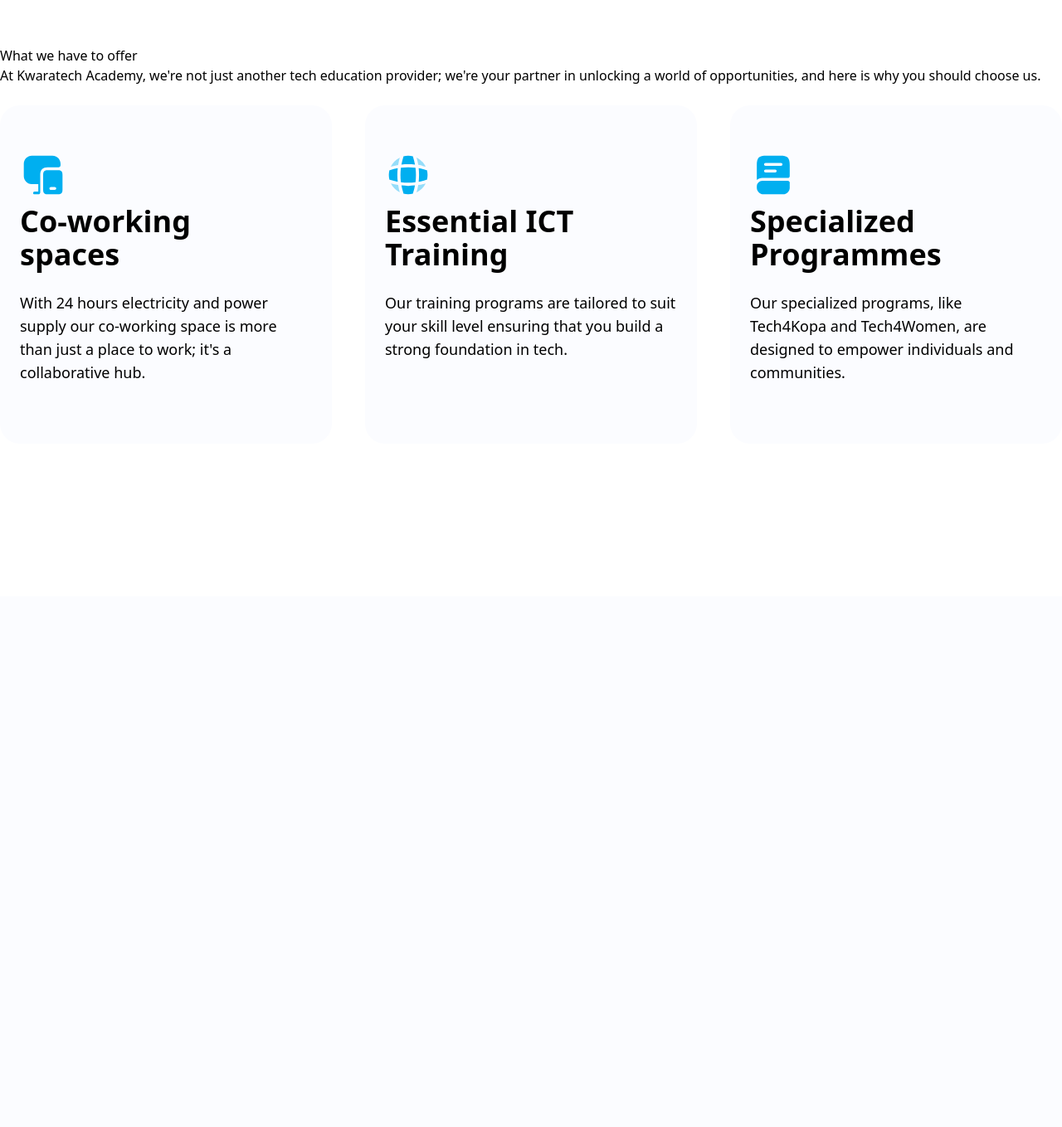
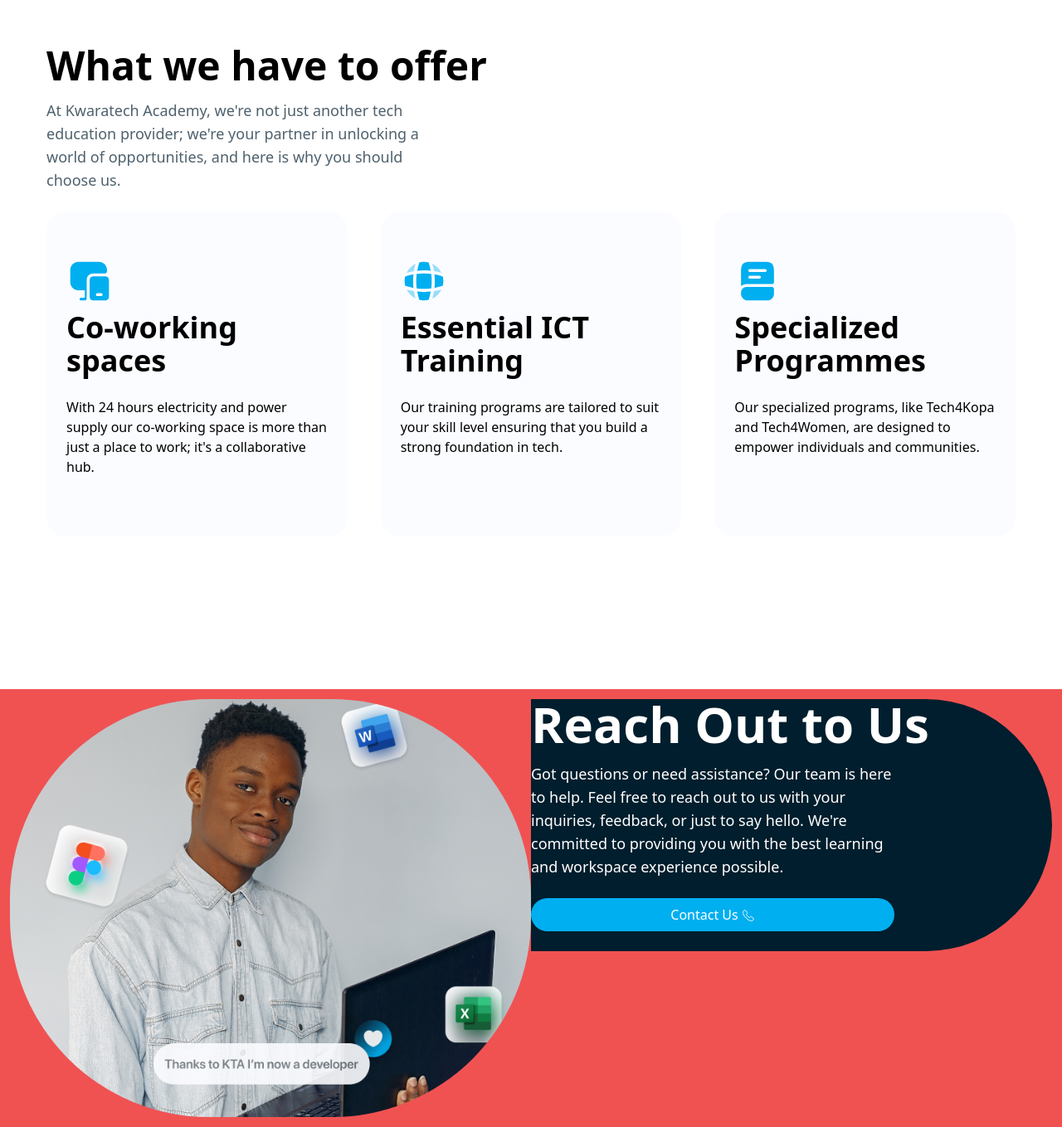
Before and after one commit to best2025j/kta-project, a React (Vite) app: page / in a window 1280 px wide. Shown: the part 3509-4868 px from the top of the page at 83% size. Before the commit the page ends 4228 px from the top, so only its background shows below. Built offline with nearby package versions, Linux system fonts and the light colour scheme.

Commit message:
contactUs added

```diff
--- a/src/components/carouselSections/CarouselCard.jsx
+++ b/src/components/carouselSections/CarouselCard.jsx
@@ -1,6 +1,7 @@
 import React, { useState } from "react";
 import "animate.css";
 import ButtonWhite from "../Buttons/ButtonWhite";
+import ViewAllCoursesIcon from "../icons/ViewAllCoursesIcon.JSX";
 
 const CarouselCard = () => {
   const staffData = [
@@ -24,24 +25,6 @@
   ];
 
   const [hoveredIndex, setHoveredIndex] = useState(null);
-
-  const ViewAllCoursesIcon = () => (
-    <div className="text-white pt-1 pl-1">
-      <svg
-        xmlns="http://www.w3.org/2000/svg"
-        fill="none"
-        viewBox="0 0 24 24"
-        stroke="currentColor"
-        className="w-4 h-4"
-      >
-        <path
-          strokeLinecap="round"
-          strokeLinejoin="round"
-          d="M13.5 4.5L21 12m0 0l-7.5 7.5M21 12H3"
-        />
-      </svg>
-    </div>
-  );
 
   return (
     <div className="w-full h-full">
--- /dev/null
+++ b/src/components/icons/ContactIcon.jsx
@@ -0,0 +1,24 @@
+import React from "react";
+
+const ContactIcon = () => {
+  return (
+    <div className="text-white pl-1 pt-[2px]">
+      <svg
+        xmlns="http://www.w3.org/2000/svg"
+        width="16"
+        height="16"
+        viewBox="0 0 24 25"
+        fill="none"
+      >
+        <path
+          d="M21.97 18.83C21.97 19.19 21.89 19.56 21.72 19.92C21.55 20.28 21.33 20.62 21.04 20.94C20.55 21.48 20.01 21.87 19.4 22.12C18.8 22.37 18.15 22.5 17.45 22.5C16.43 22.5 15.34 22.26 14.19 21.77C13.04 21.28 11.89 20.62 10.75 19.79C9.6 18.95 8.51 18.02 7.47 16.99C6.44 15.95 5.51 14.86 4.68 13.72C3.86 12.58 3.2 11.44 2.72 10.31C2.24 9.17 2 8.08 2 7.04C2 6.36 2.12 5.71 2.36 5.11C2.6 4.5 2.98 3.94 3.51 3.44C4.15 2.81 4.85 2.5 5.59 2.5C5.87 2.5 6.15 2.56 6.4 2.68C6.66 2.8 6.89 2.98 7.07 3.24L9.39 6.51C9.57 6.76 9.7 6.99 9.79 7.21C9.88 7.42 9.93 7.63 9.93 7.82C9.93 8.06 9.86 8.3 9.72 8.53C9.59 8.76 9.4 9 9.16 9.24L8.4 10.03C8.29 10.14 8.24 10.27 8.24 10.43C8.24 10.51 8.25 10.58 8.27 10.66C8.3 10.74 8.33 10.8 8.35 10.86C8.53 11.19 8.84 11.62 9.28 12.14C9.73 12.66 10.21 13.19 10.73 13.72C11.27 14.25 11.79 14.74 12.32 15.19C12.84 15.63 13.27 15.93 13.61 16.11C13.66 16.13 13.72 16.16 13.79 16.19C13.87 16.22 13.95 16.23 14.04 16.23C14.21 16.23 14.34 16.17 14.45 16.06L15.21 15.31C15.46 15.06 15.7 14.87 15.93 14.75C16.16 14.61 16.39 14.54 16.64 14.54C16.83 14.54 17.03 14.58 17.25 14.67C17.47 14.76 17.7 14.89 17.95 15.06L21.26 17.41C21.52 17.59 21.7 17.8 21.81 18.05C21.91 18.3 21.97 18.55 21.97 18.83Z"
+          stroke="white"
+          strokeWidth="1.5"
+          strokeMiterlimit="10"
+        />
+      </svg>
+    </div>
+  );
+};
+
+export default ContactIcon;
--- /dev/null
+++ b/src/components/icons/ViewAllCoursesIcon.jsx
@@ -0,0 +1,23 @@
+import React from "react";
+
+const ViewAllCoursesIcon = () => {
+  return (
+    <div className="text-white pt-1 pl-1">
+      <svg
+        xmlns="http://www.w3.org/2000/svg"
+        fill="none"
+        viewBox="0 0 24 24"
+        stroke="currentColor"
+        className="w-4 h-4"
+      >
+        <path
+          strokeLinecap="round"
+          strokeLinejoin="round"
+          d="M13.5 4.5L21 12m0 0l-7.5 7.5M21 12H3"
+        />
+      </svg>
+    </div>
+  );
+};
+
+export default ViewAllCoursesIcon;
--- a/src/components/sections/Sections.jsx
+++ b/src/components/sections/Sections.jsx
@@ -27,10 +27,10 @@
   ];
 
   return (
-    <div className="py-40 bg-[#ffffff]">
-      <div className="">
-        <h1> What we have to offer</h1>
-        <p>
+    <div className="py-40 bg-[#ffffff] px-14">
+      <div className="space-y-[16px]">
+        <h1 className="text-5xl font-bold"> What we have to offer</h1>
+        <p className="text-lg font-normal text-[#4F616D] w-[480px]">
           At Kwaratech Academy, we're not just another tech education provider;
           we're your partner in unlocking a world of opportunities, and here is
           why you should choose us.
@@ -45,7 +45,7 @@
           >
             <div>{item.svg}</div>
             <h1 className="font-bold text-4xl w-[288px]">{item.headings}</h1>
-            <p className="text-lg py-[16px]">{item.paragraph}</p>
+            <p className="text-md py-[16px]">{item.paragraph}</p>
           </div>
         ))}
       </div>
--- /dev/null
+++ b/src/components/ui/ContactUs.jsx
@@ -0,0 +1,39 @@
+import React from "react";
+import ButtonWhite from "../Buttons/ButtonWhite";
+import ContactIcon from "../icons/ContactIcon";
+
+const ContactUs = () => {
+  return (
+    <div className="flex w-full h-full p-3 bg-red-500">
+      <div className="flex-1">
+        <img src="/Image for Contact Us.png" alt="image"className="rounded-[240px]"/>
+      </div>
+
+      <div className="flex-1 bg-[#001E2D] w-full h-full rounded-r-[240px]">
+        <div className="text-[#fff] space-y-[16px]">
+          <h1 className="text-6xl font-bold">Reach Out to Us</h1>
+          <p className="w-[438px] text-lg font-normal">
+            Got questions or need assistance? Our team is here to help. Feel
+            free to reach out to us with your inquiries, feedback, or just to
+            say hello. We're committed to providing you with the best learning
+            and workspace experience possible.
+          </p>
+        </div>
+        <div className="py-6 w-[438px]">
+          <ButtonWhite
+            className={
+              "flex items-center w-full text-base text-center justify-center"
+            }
+            label={
+              <>
+                Contact Us <ContactIcon />
+              </>
+            }
+          />
+        </div>
+      </div>
+    </div>
+  );
+};
+
+export default ContactUs;
--- a/src/pages/home/Home.jsx
+++ b/src/pages/home/Home.jsx
@@ -5,6 +5,7 @@
 import OutSponsors from "../../components/ui/OutSponsors";
 import CarouselCard from "../../components/carouselSections/CarouselCard";
 import Sections from "../../components/sections/Sections";
+import ContactUs from "../../components/ui/ContactUs";
 
 const Home = () => {
   return (
@@ -15,6 +16,7 @@
       <OutSponsors />
       <CarouselCard />
       <Sections />
+      <ContactUs />
     </div>
   );
 };
```
Also changed, not shown: public/Image for Contact Us.png (added).
